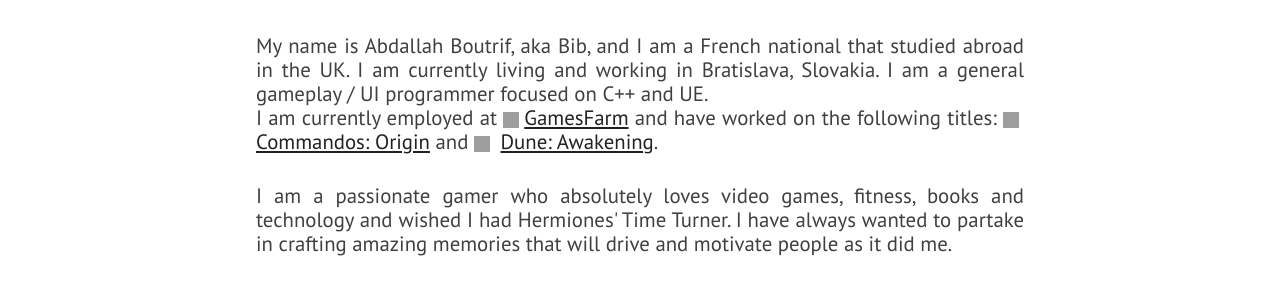
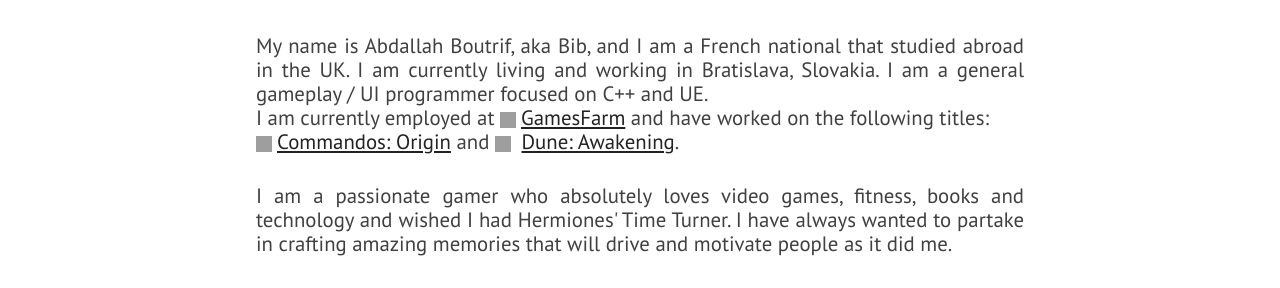
Before and after one commit to Bibool/portfolio.github.io, a Jekyll site: the page built from index.html, in a window 1280 px wide. Shown: the part 1269-1557 px from the top of the page. Built offline with Jekyll 4.4.1, drawn with Linux system fonts in a browser that asks for light colours; nearby versions of some CDN libraries; grey boxes are pictures that could not be loaded.

Commit message:
Update about.html

```diff
--- a/_includes/about.html
+++ b/_includes/about.html
@@ -3,7 +3,7 @@
         <div id="about-text">
             <div class="section-heading">About</div>
             <p class="paragraph-text justify-text">
-                My name is Abdallah Boutrif, aka Bib, and I am a French national that studied abroad in the UK. I am currently living and working in Bratislava, Slovakia. I am a general gameplay / UI programmer focused on C++ and UE. <br>I am currently employed at <img src="https://i.imgur.com/CZ8gEN6.png" alt="GamesFarmIcon" style="width:16px; height:16px; vertical-align:middle; margin-right:5px;"><a href="https://www.games-farm.com/">GamesFarm</a> and have worked on the following titles: <img src="https://i.imgur.com/9ZItmEm.png" alt="CommandosIcon" style="width:16px; height:16px; vertical-align:middle; margin-right:5px;"><a href="https://store.steampowered.com/app/1479730/Commandos_Origins/">Commandos: Origin</a> and <img src="https://i.imgur.com/fBw5rE2.png" alt="DuneAwakeningIcon" style="width:16px; height:16px; vertical-align:middle; margin-right:5px;"> <a href="https://store.steampowered.com/app/1172710/Dune_Awakening/">Dune: Awakening</a>.
+                My name is Abdallah Boutrif, aka Bib, and I am a French national that studied abroad in the UK. I am currently living and working in Bratislava, Slovakia. I am a general gameplay / UI programmer focused on C++ and UE. <br>I am currently employed at <img src="https://i.imgur.com/CZ8gEN6.png" alt="GamesFarmIcon" style="width:16px; height:16px; vertical-align:middle; margin-right:5px;"><a href="https://www.games-farm.com/">GamesFarm</a> and have worked on the following titles: <br> <img src="https://i.imgur.com/9ZItmEm.png" alt="CommandosIcon" style="width:16px; height:16px; vertical-align:middle; margin-right:5px;"><a href="https://store.steampowered.com/app/1479730/Commandos_Origins/">Commandos: Origin</a> and <img src="https://i.imgur.com/fBw5rE2.png" alt="DuneAwakeningIcon" style="width:16px; height:16px; vertical-align:middle; margin-right:5px;"> <a href="https://store.steampowered.com/app/1172710/Dune_Awakening/">Dune: Awakening</a>.
             </p>
             <p class="paragraph-text justify-text">
                 I am a passionate gamer who absolutely loves video games, fitness, books and technology and wished I had Hermiones' Time Turner. I have always wanted to partake in crafting amazing memories that will drive and motivate people as it did me.
```
